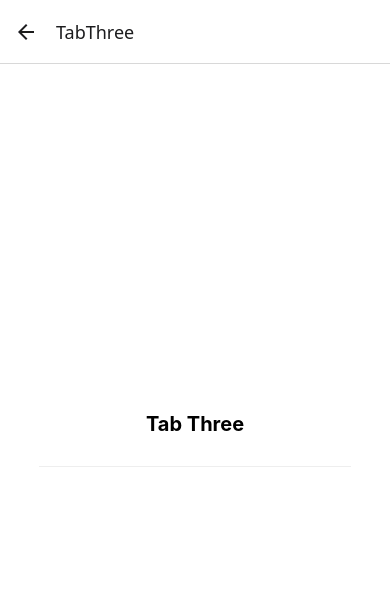
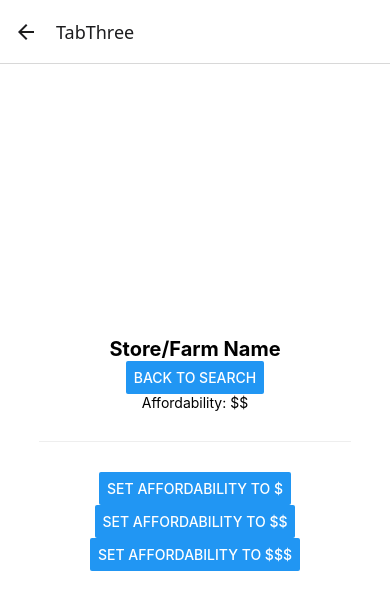
Before and after one commit to rahmaseid/Food4U, a React Native app: screen /TabThree in a window 390 px wide. Shown: the top 610 px of the page. Built offline with nearby package versions, Linux system fonts and the light colour scheme; no server answers.

Commit message:
Updated three.tsx

```diff
--- a/app/(tabs)/three.tsx
+++ b/app/(tabs)/three.tsx
@@ -1,15 +1,27 @@
-import { StyleSheet, Text } from 'react-native';
-import React from 'react';
+import { Button, StyleSheet, Text } from 'react-native';
+import { useNavigation, NavigationProp } from '@react-navigation/native';
+import { RootStackParamList } from '../types';
+import React, { useState } from 'react';
 import { View } from '@/components/Themed';
 
-export default function TabThreeScreen() {
+const ThreeScreen: React.FC = () => {
+  const navigation = useNavigation<NavigationProp<RootStackParamList>>();
+  const [affordability, setAffordability] = useState('$$');
+
   return (
     <View style={styles.container}>
-      <Text style={styles.title}>Tab Three</Text>
+      <Text style={styles.title}>Store/Farm Name</Text>
+      <Button title="Back to Search" onPress={() => navigation.navigate('TabOne')} />
+      <Text>Affordability: {affordability}</Text>
       <View style={styles.separator} lightColor="#eee" darkColor="rgba(255,255,255,0.1)" />
+      <Button title="Set Affordability to $" onPress={() => setAffordability('$')} />
+      <Button title="Set Affordability to $$" onPress={() => setAffordability('$$')} />
+      <Button title="Set Affordability to $$$" onPress={() => setAffordability('$$$')} />
     </View>
   );
-}
+};
+
+export default ThreeScreen;
 
 const styles = StyleSheet.create({
   container: {
```
